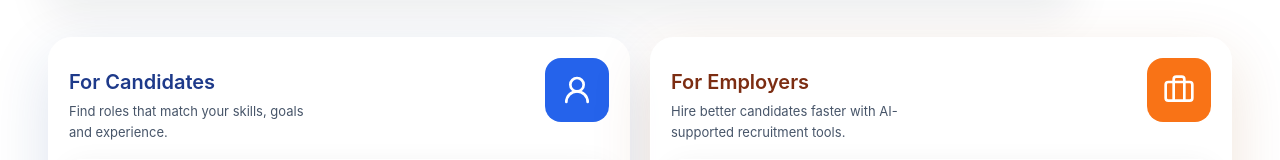
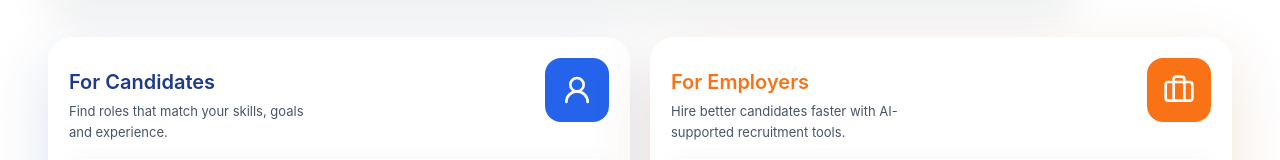
Before and after one commit to danishlone397-stellarit/Jobtake_Final, a Next.js app in the folder frontend/: page / in a window 1280 px wide. Shown: the part 395-555 px from the top of the page. Built offline with nearby package versions, Linux system fonts and the light colour scheme; no server answers; the database is empty; a web font is replaced by a local one.

Commit message:
full update

```diff
--- a/frontend/src/components/home/Hero.tsx
+++ b/frontend/src/components/home/Hero.tsx
@@ -193,7 +193,7 @@ export default function Hero({ totalJobs }: { totalJobs: number }) {
             </div>
 
             <div className="relative max-w-[240px]">
-              <h2 className="mt-3 text-xl font-semibold leading-tight text-orange-900">For Employers</h2>
+              <h2 className="mt-3 text-xl font-semibold leading-tight text-orange-500">For Employers</h2>
               <p className="mt-1.5 text-[13px] leading-relaxed text-slate-600">
                 Hire better candidates faster with AI-supported recruitment tools.
               </p>
```
